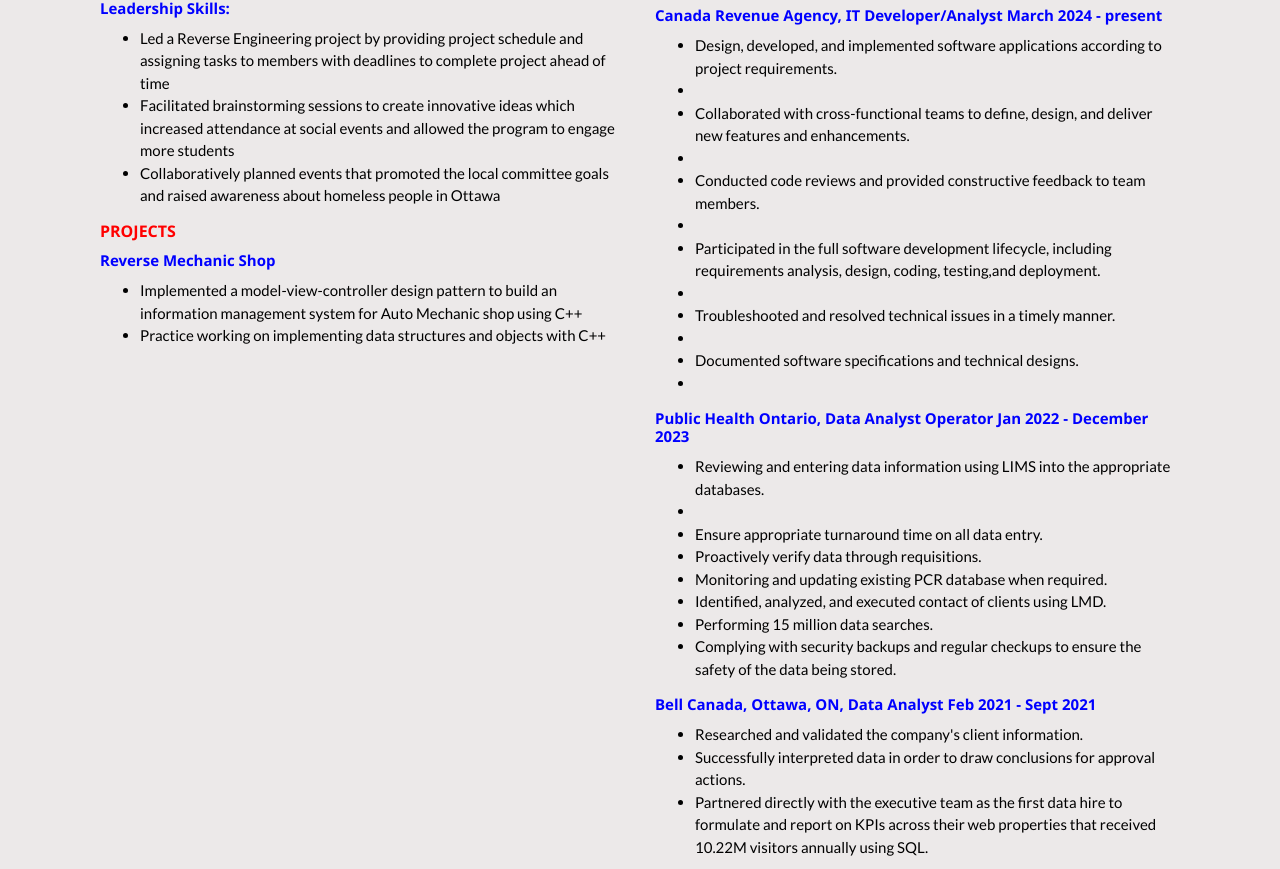
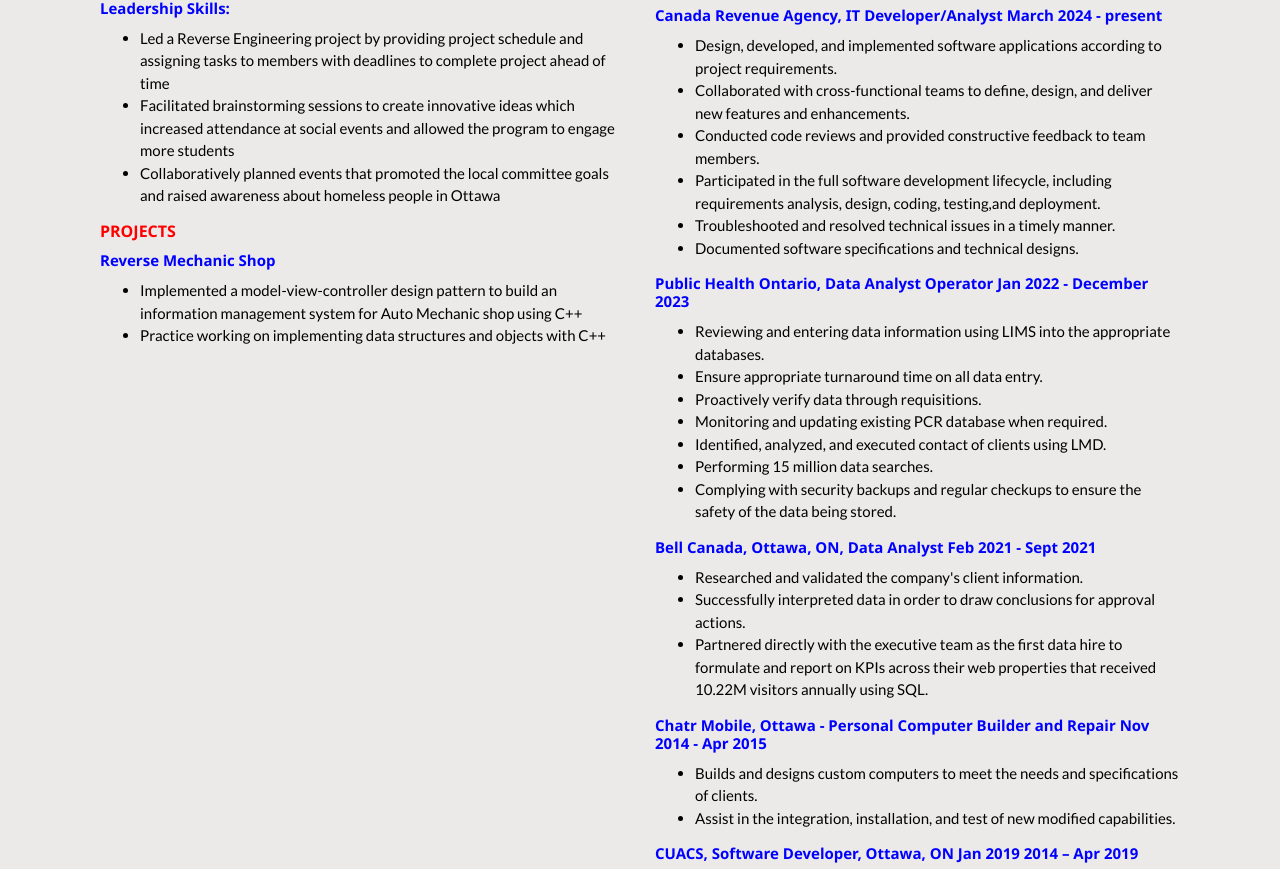
Before and after one commit to naolwakoya/naolgushu.github.io, a website: page index.html in a window 1280 px wide. Shown: the part 1877-2746 px from the top of the page. Drawn offline with nearby package versions, Linux system fonts and the light colour scheme; files that its build step writes are made by us from their sources.

Commit message:
code updated

```diff
--- a/index.html
+++ b/index.html
@@ -250,12 +250,12 @@
 		<h3><b>OTHER EXPERIENCE</b></h3>
     <h4> Canada Revenue Agency, IT Developer/Analyst                      March 2024 - present </h4>
       <ul style="color:black">
-        <li>Design, developed, and implemented software applications according to project requirements.<li>
-          <li>Collaborated with cross-functional teams to define, design, and deliver new features and enhancements.<li>
-            <li>Conducted code reviews and provided constructive feedback to team members.<li>
-              <li>Participated in the full software development lifecycle, including requirements analysis, design, coding, testing,and deployment.<li>
-                <li>Troubleshooted and resolved technical issues in a timely manner.<li>
-                  <li>Documented software specifications and technical designs.<li>
+        <li>Design, developed, and implemented software applications according to project requirements.</li>
+          <li>Collaborated with cross-functional teams to define, design, and deliver new features and enhancements.</li>
+            <li>Conducted code reviews and provided constructive feedback to team members.</li>
+              <li>Participated in the full software development lifecycle, including requirements analysis, design, coding, testing,and deployment.</li>
+                <li>Troubleshooted and resolved technical issues in a timely manner.</li>
+                  <li>Documented software specifications and technical designs.</li>
 
 </ul>
 
@@ -267,7 +267,7 @@
   <h4> Public Health Ontario, Data Analyst Operator                       Jan 2022 - December 2023 </h4>
     <ul style="color:black">
       <li>Reviewing and entering data information using LIMS into the appropriate
-databases.<li>
+databases.</li>
   <li> Ensure appropriate turnaround time on all data entry. </li>
     <li> Proactively verify data through requisitions. </li>
       <li> Monitoring and updating existing PCR database when required. </li>
```
